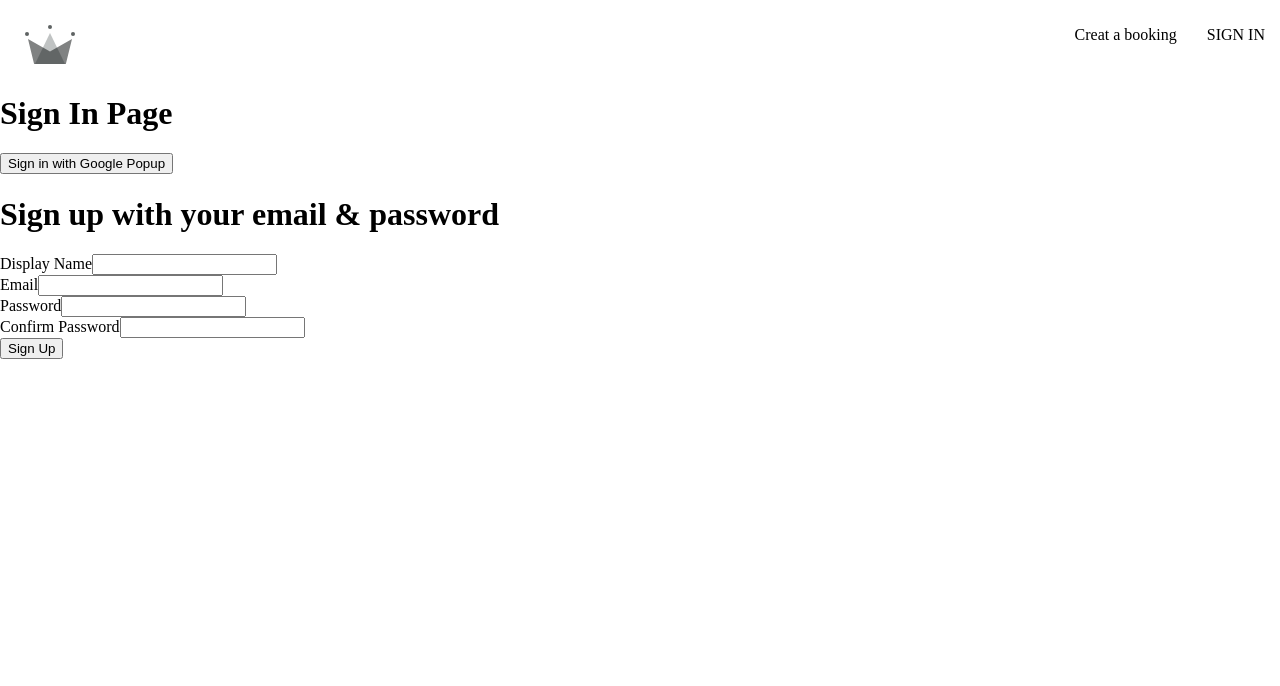
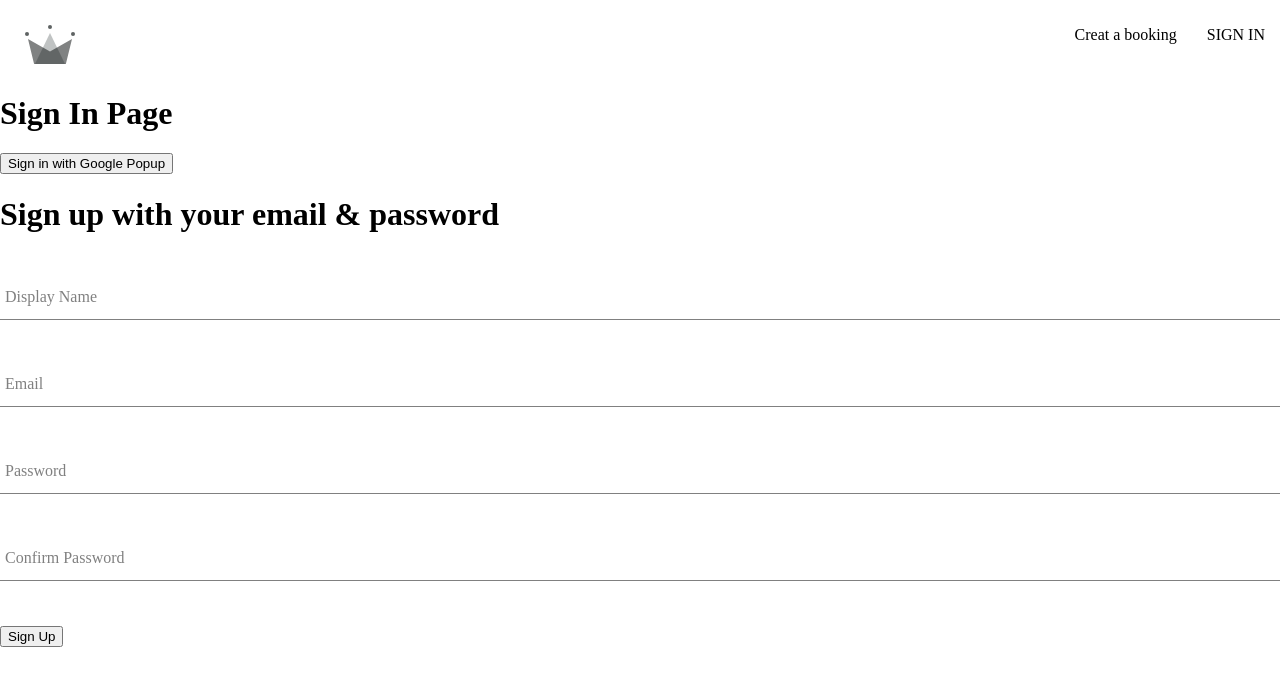
Before and after one commit to unekuogbaje/leathermore, a React (Create React App) app: page /sign-in in a window 1280 px wide. Shown: the top 686 px of the page. Built offline with nearby package versions, Linux system fonts and the light colour scheme; the HTML template or start-up script is replaced by a standard one.

Commit message:
more form styles

```diff
--- a/src/components/form-input/form-input.component.jsx
+++ b/src/components/form-input/form-input.component.jsx
@@ -1,6 +1,12 @@
+import './form-input.component.scss';
+
 const FormInput = ({ label, ...otherProps }) => {
     return (
         <div className="group">
+            <input
+                className="form-input"
+                {...otherProps}
+            />
         { label && (
             <label
             className={
@@ -11,10 +17,6 @@ const FormInput = ({ label, ...otherProps }) => {
                     {label}
                     </label>
                 )}
-                <input
-                className="form-input"
-                {...otherProps}
-            />
 
         </div>
     );
```
